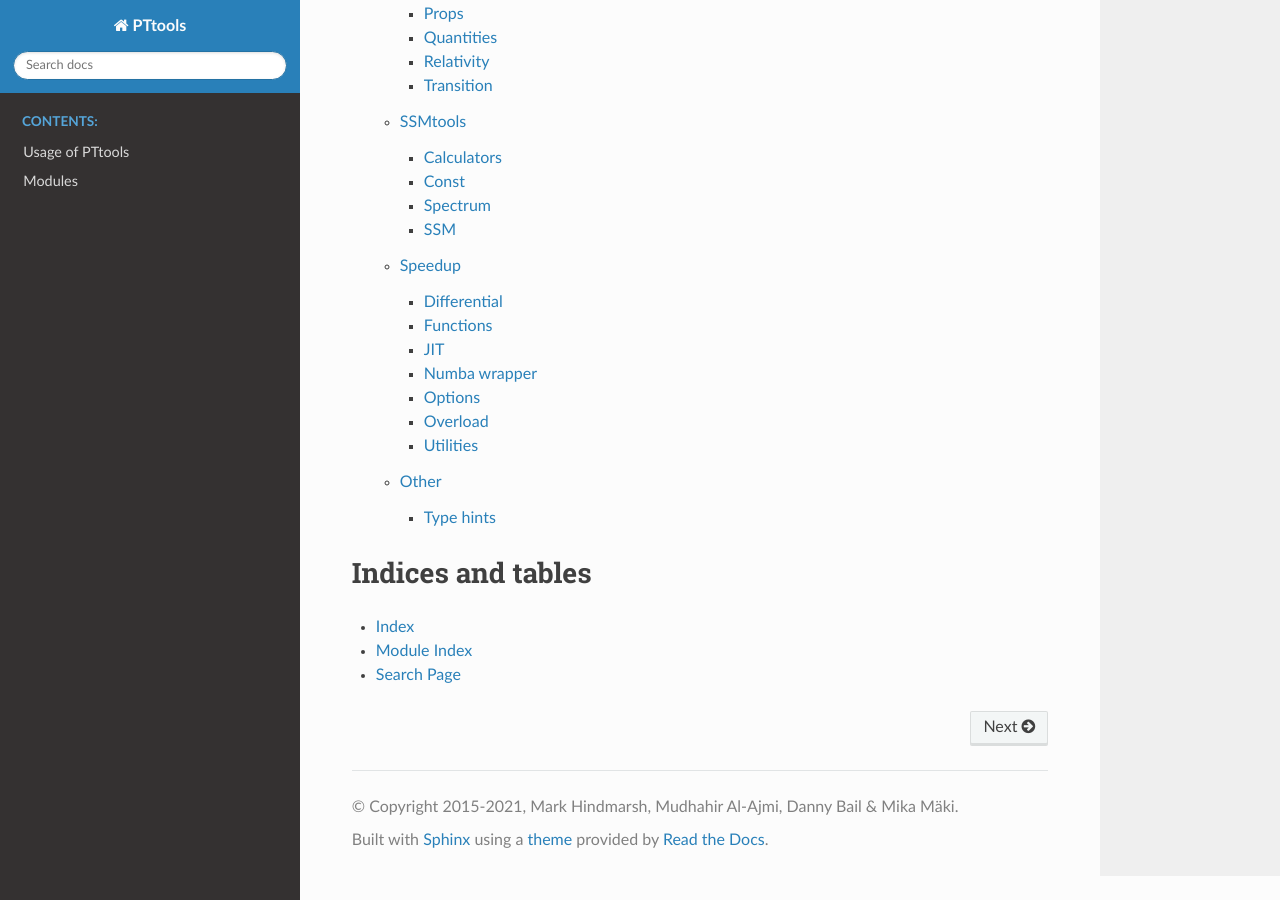
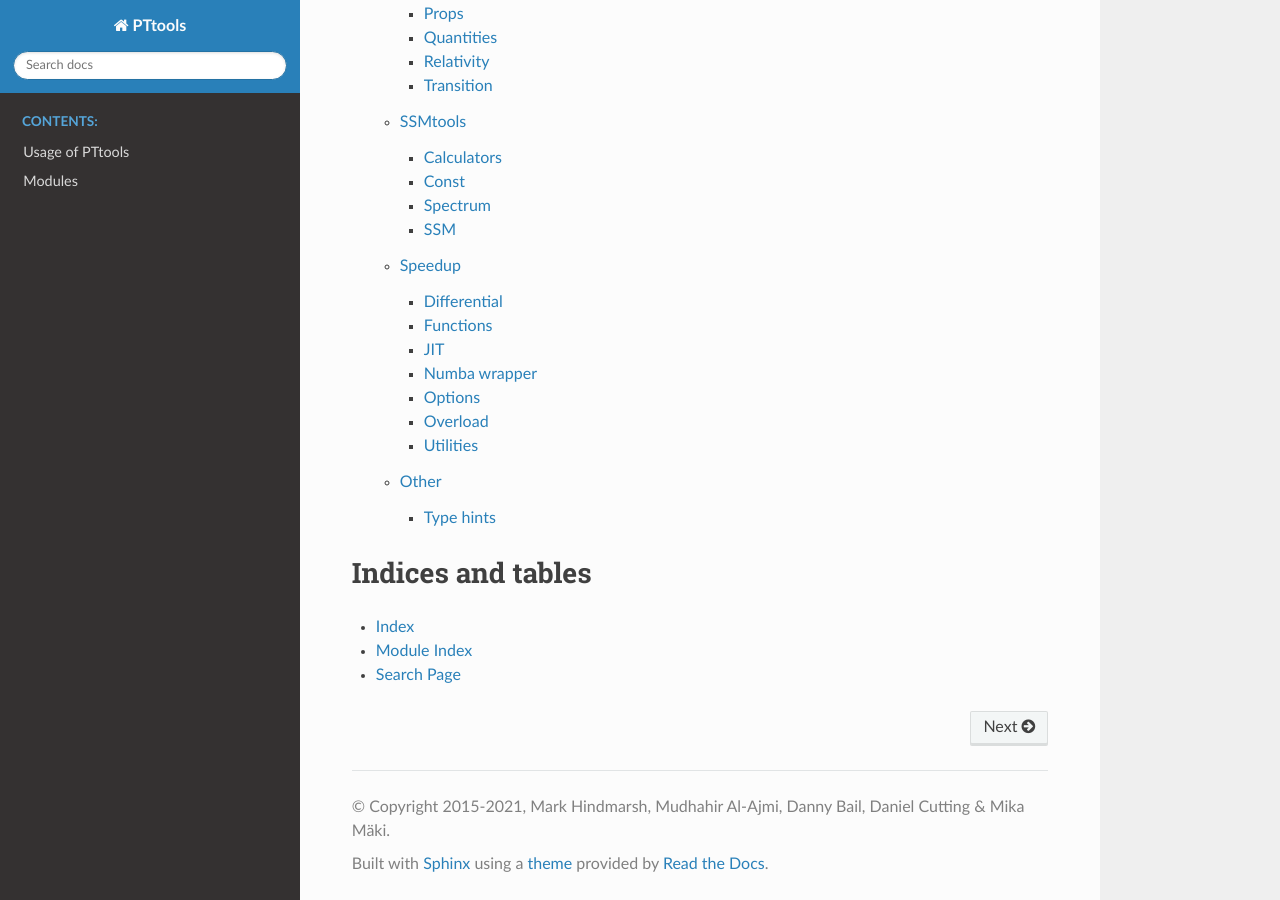
Before and after one commit to CFT-HY/pttools, a Sphinx documentation site: the page built from docs/index.rst, in a window 1280 px wide and 900 px high, scrolled down 686 px. Built offline with Sphinx 7.4.7 and the Read the Docs theme 2.0.0, drawn with Linux system fonts in a browser that asks for light colours.

Commit message:
Add Daniel Cutting to the authors

```diff
--- a/docs/conf.py
+++ b/docs/conf.py
@@ -21,8 +21,8 @@ os.makedirs(os.path.join(os.path.dirname(os.path.abspath(__file__)), "_static"),
 # -- Project information -----------------------------------------------------
 
 project = 'PTtools'
-copyright = '2015-2021, Mark Hindmarsh, Mudhahir Al-Ajmi, Danny Bail & Mika Mäki'
-author = 'Mark Hindmarsh, Mudhahir Al-Ajmi, Danny Bail, Jacky Lindsay, Mike Soughton & Mika Mäki'
+copyright = '2015-2021, Mark Hindmarsh, Mudhahir Al-Ajmi, Danny Bail, Daniel Cutting & Mika Mäki'
+author = 'Mark Hindmarsh, Mudhahir Al-Ajmi, Danny Bail, Jacky Lindsay, Mike Soughton, Daniel Cutting & Mika Mäki'
 
 
 # -- General configuration ---------------------------------------------------
```
